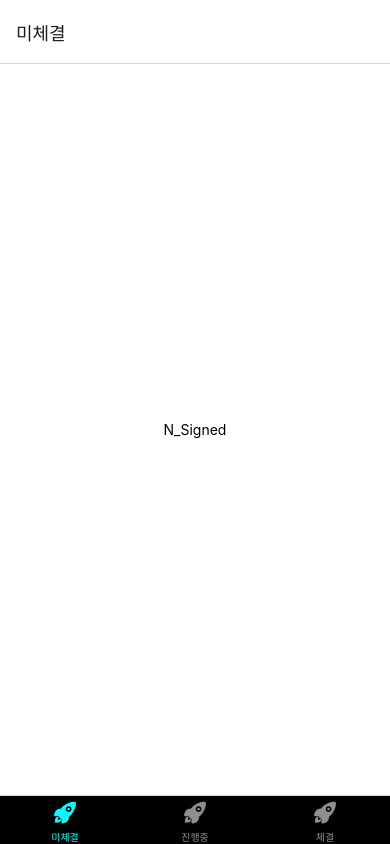
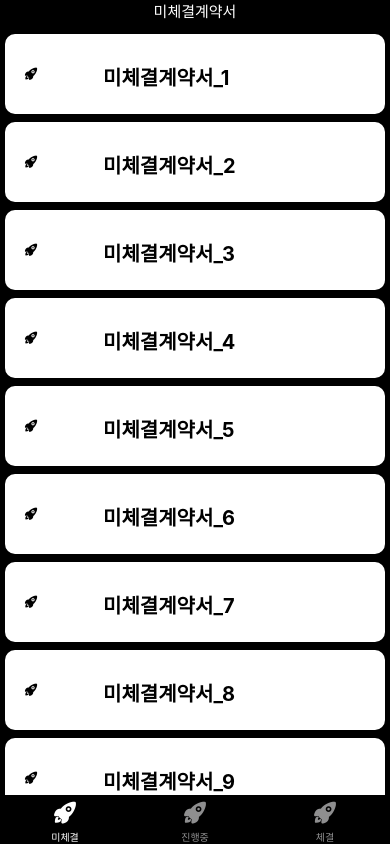
Before and after one commit to ho-sick99/blocker_ver2, a React Native app in the folder frontend/DAPP/: screen /Three_Contracts in a window 390 px wide. Built offline with nearby package versions, Linux system fonts and the light colour scheme.

Commit message:
프론트 전체수정(계약서 페이지 리스트, 계약유형3가지에 따른 파일구분, 계약유형3가지에 대한 (보기,삭제,수정,재계약버튼), 전반적인 디자인 수정)

```diff
--- a/frontend/DAPP/screens/N_Signed.js
+++ b/frontend/DAPP/screens/N_Signed.js
@@ -1,22 +1,66 @@
 import React from 'react';
 import {StyleSheet, Text, View} from 'react-native';
+import { TouchableOpacity } from 'react-native-gesture-handler';
 
-class N_Signed extends React.Component {
-  render() {
-    return (
-      <View style={styles.container}>
-        <Text>N_Signed</Text>
+function N_Signed({navigation}) {
+  return (
+    <View style={styles.container}>
+      <View style={styles.container2}>
+        <TouchableOpacity style={styles.button_of_del} onPress={() => alert("삭제")}>
+          <Text style={styles.del}>DEL</Text>
+        </TouchableOpacity>
+        <TouchableOpacity style={styles.space}></TouchableOpacity>
+        <TouchableOpacity style={styles.button_of_edit} onPress={() => alert("수정")}>
+          <Text style={styles.edit}>EDIT</Text>
+        </TouchableOpacity>
       </View>
-    );
-  }
+    </View>
+
+  );
 }
 
 const styles = StyleSheet.create({
   container: {
     flex: 1,
+    backgroundColor:'black',
     justifyContent: 'center',
     alignItems: 'center',
-    backgroundColor: 'white',
+  },
+  container2: {
+    flexDirection:'row',
+    width: 310,
+    height: 50,
+    marginTop:500,
+  },
+  button_of_del: {
+    backgroundColor:"#FFFFFF",
+    width: 130,
+    height: 50,
+    borderRadius:10,
+    justifyContent: 'center',
+    alignItems: 'center',
+  },
+  del: {
+    fontSize:23,
+    color: 'black',
+    fontWeight: 'bold',
+  },
+  space: {
+    width: 50,
+    height: 50,
+  },
+  button_of_edit: {
+    backgroundColor:"#FFFFFF",
+    width: 130,
+    height: 50,
+    borderRadius:10,
+    justifyContent: 'center',
+    alignItems: 'center',
+  },
+  edit: {
+    fontSize:23,
+    color: 'black',
+    fontWeight: 'bold',
   },
 });
 
--- a/frontend/DAPP/screens/Notice_board.js
+++ b/frontend/DAPP/screens/Notice_board.js
@@ -32,8 +32,8 @@ const Notice_board = () => {
     <Drawer.Navigator
       useLegacyImplementation
       screenOptions={{
-        headerStyle: { height: 110, backgroundColor: "black" },
-        headerTitleStyle: { color: "#0DF9FF", fontSize: 25 ,},
+        headerStyle: { height: 110, backgroundColor: "black", shadowOpacity:0},
+        headerTitleStyle: { color: "white", fontSize: 25 ,},
         drawerPosition:'left',
         headerTintColor:"white",
         drawerActiveBackgroundColor: "#0DF9FF",
--- a/frontend/DAPP/screens/Proceeding.js
+++ b/frontend/DAPP/screens/Proceeding.js
@@ -1,22 +1,65 @@
 import React from 'react';
 import {StyleSheet, Text, View} from 'react-native';
+import { TouchableOpacity } from 'react-native-gesture-handler';
 
-class Proceeding extends React.Component {
-  render() {
-    return (
-      <View style={styles.container}>
-        <Text>Proceeding</Text>
+function Proceeding({navigation}) {
+  return (
+    <View style={styles.container}>
+      <View style={styles.container2}>
+        <TouchableOpacity style={styles.button_of_del} onPress={() => alert("삭제")}>
+          <Text style={styles.del}>DEL</Text>
+        </TouchableOpacity>
+        <TouchableOpacity style={styles.space}></TouchableOpacity>
+        <TouchableOpacity style={styles.button_of_edit} onPress={() => alert("수정")}>
+          <Text style={styles.edit}>EDIT</Text>
+        </TouchableOpacity>
       </View>
-    );
-  }
+    </View>
+  );
 }
 
 const styles = StyleSheet.create({
   container: {
     flex: 1,
+    backgroundColor:'black',
     justifyContent: 'center',
     alignItems: 'center',
-    backgroundColor: 'white',
+  },
+  container2: {
+    flexDirection:'row',
+    width: 310,
+    height: 50,
+    marginTop:500,
+  },
+  button_of_del: {
+    backgroundColor:"#0DF9FF",
+    width: 130,
+    height: 50,
+    borderRadius:10,
+    justifyContent: 'center',
+    alignItems: 'center',
+  },
+  del: {
+    fontSize:23,
+    color: 'black',
+    fontWeight: 'bold',
+  },
+  space: {
+    width: 50,
+    height: 50,
+  },
+  button_of_edit: {
+    backgroundColor:"#0DF9FF",
+    width: 130,
+    height: 50,
+    borderRadius:10,
+    justifyContent: 'center',
+    alignItems: 'center',
+  },
+  edit: {
+    fontSize:23,
+    color: 'black',
+    fontWeight: 'bold',
   },
 });
 
--- a/frontend/DAPP/screens/Signed.js
+++ b/frontend/DAPP/screens/Signed.js
@@ -1,23 +1,47 @@
 import React from 'react';
 import {StyleSheet, Text, View} from 'react-native';
+import { TouchableOpacity } from 'react-native-gesture-handler';
 
-class Signed extends React.Component {
-  render() {
-    return (
-      <View style={styles.container}>
-        <Text>Signed</Text>
+function Proceeding({navigation}) {
+  return (
+    <View style={styles.container}>
+      <View style={styles.container2}>
+
+        <TouchableOpacity style={styles.button_of_edit} onPress={() => alert("재계약")}>
+          <Text style={styles.edit}>RE-CONTRACT</Text>
+        </TouchableOpacity>
       </View>
-    );
-  }
+    </View>
+
+  );
 }
 
 const styles = StyleSheet.create({
   container: {
     flex: 1,
+    backgroundColor:'black',
     justifyContent: 'center',
     alignItems: 'center',
-    backgroundColor: 'white',
+  },
+  container2: {
+    flexDirection:'row',
+    width: 310,
+    height: 50,
+    marginTop:500,
+  },
+  button_of_edit: {
+    backgroundColor:'#007376',
+    width: 310,
+    height: 50,
+    borderRadius:10,
+    justifyContent: 'center',
+    alignItems: 'center',
+  },
+  edit: {
+    fontSize:23,
+    color: '#ffffff',
+    fontWeight: 'bold',
   },
 });
 
-export default Signed;
+export default Proceeding;
--- a/frontend/DAPP/screens/Three_Contracts.js
+++ b/frontend/DAPP/screens/Three_Contracts.js
@@ -1,45 +1,224 @@
 import React from 'react';
-import {NavigationContainer} from '@react-navigation/native';
 import {createBottomTabNavigator} from '@react-navigation/bottom-tabs';
-import {Text} from 'react-native';
+import {StyleSheet, View, Button, Text,FlatList,TouchableOpacity} from 'react-native';
 import Icon from "@expo/vector-icons/Ionicons";
-
-//각 옆텝 화면 가져오기
-import N_Signed from './N_Signed';
-import Proceeding from './Proceeding';
-import Signed from './Signed';
-
 
 const Tab = createBottomTabNavigator();
 
-//https://eunbin00.tistory.com/42
-//https://jeffgukang.github.io/react-native-tutorial/docs/router-tutorial/02-react-navigation-tab/react-navigation-tab-kr.html
+//벡엔드는 여기서 진행하면 됨
+const DATA1 = [ '미체결계약서_1','미체결계약서_2','미체결계약서_3','미체결계약서_4','미체결계약서_5','미체결계약서_6','미체결계약서_7','미체결계약서_8','미체결계약서_9','미체결계약서_10']
+const DATA2 = [ '진행중계약서_1','진행중계약서_2','진행중계약서_3','진행중계약서_4','진행중계약서_5','진행중계약서_6','진행중계약서_7','진행중계약서_8','진행중계약서_9','진행중계약서_10']
+const DATA3 = [ '체결계약서_1','체결계약서_2','체결계약서_3','체결계약서_4','체결계약서_5','체결계약서_6','체결계약서_7','체결계약서_8','체결계약서_9','체결계약서_10']
+const icon_color = '#000000';
+const icon_color2 = '#000000';
+const icon_color3 = '#ffffff';
+const icon_size = "50";
+const main_color = "#0DF9FF";
+
 function Three_Contracts() {
   return (
-    <NavigationContainer independent={true}>
+    <Tab.Navigator
+      initialRouteName="N_Signed"
+      screenOptions={{
+        tabBarActiveTintColor: "#0DF9FF",
+        headerShown:false,
+        tabBarStyle: {
+          backgroundColor: 'black',
+          borderTopWidth: 0,
 
-      <Tab.Navigator initialRouteName="N_Signed" screenOptions={({ route }) => ({
-                tabBarIcon: props => {},tabBarStyle: {
-                    backgroundColor: '#000000',
-                },
-                tabBarActiveTintColor: '#0DF9FF',
-            })}>
+        }
+      }}
+      >
+      <Tab.Screen
+        name="N_Signed"
+        component={N_Signed}
+        options={{
+          title: '미체결',
+          tabBarIcon: ({color, size}) => (
+            <Icon name="rocket" color={color} size={size} />
+          ),
+          tabBarActiveTintColor: "#FFFFFF",
+        }}
+      />
+      <Tab.Screen
+        name="Proceeding"
+        component={Proceeding}
+        options={{
+          title: '진행중',
+          tabBarIcon: ({color, size}) => (
+            <Icon name="rocket" color={color} size={size} />
+          ),
+          tabBarActiveTintColor: "#0DF9FF",
+        }}
+      />
+      <Tab.Screen
+        name="Signed"
+        component={Signed}
+        options={{
+          title: '체결',
 
-        <Tab.Screen name="N_Signed" component={N_Signed} options={{title: '미체결', tabBarIcon: ({color, size}) => (
-                <Icon name="rocket" color={color} size={size}  />),}} >
-        </Tab.Screen>
-
-        <Tab.Screen name="Proceeding" component={Proceeding} options={{title: '진행중', tabBarIcon: ({color, size}) => (
-                <Icon name="rocket" color={color} size={size}  />),}} >
-        </Tab.Screen>
-
-        <Tab.Screen name="Signed" component={Signed} options={{title: '체결', tabBarIcon: ({color, size}) => (
-                <Icon name="rocket" color={color} size={size}  />),}} >
-        </Tab.Screen>
-
-      </Tab.Navigator>
-    </NavigationContainer>
+          tabBarIcon: ({color, size}) => (
+            <Icon name="rocket" color={color} size={size} />
+          ),
+          tabBarActiveTintColor: '#007376',
+        }}
+      />
+    </Tab.Navigator>
   );
 }
 
+/////////
+function N_Signed({navigation}) {
+  return (
+    <View style={styles.container}>
+      <Text style={styles.h_text_style}>미체결계약서</Text>
+      <FlatList data={DATA1} showsVerticalScrollIndicator={false} renderItem={({item}) => (
+        <View style={styles.view_style}>
+          <TouchableOpacity style={styles.contract_click_style} onPress={() => navigation.push('N_Signed')}>
+            <Icon name="rocket" color={icon_color} size={icon_size}/>
+            <Text style={styles.text_style}>{item}</Text>
+          </TouchableOpacity>
+        </View>
+      )}>
+      </FlatList>
+    </View>
+  );
+}
+
+function Proceeding({navigation}) {
+  return (
+    <View style={styles.container}>
+      <Text style={styles.h_text_style2}>진행중계약서</Text>
+      <FlatList data={DATA2} showsVerticalScrollIndicator={false} renderItem={({item}) => (
+        <View style={styles.view_style2}>
+          <TouchableOpacity style={styles.contract_click_style} onPress={() => navigation.push('Proceeding')}>
+            <Icon name="rocket" color={icon_color2} size={icon_size}/>
+            <Text style={styles.text_style2}>{item}</Text>
+          </TouchableOpacity>
+        </View>
+      )}>
+      </FlatList>
+    </View>
+  );
+}
+
+function Signed({navigation}) {
+  return (
+    <View style={styles.container}>
+      <Text style={styles.h_text_style3}>체결계약서</Text>
+      <FlatList data={DATA3} showsVerticalScrollIndicator={false} renderItem={({item}) => (
+        <View style={styles.view_style3}>
+          <TouchableOpacity style={styles.contract_click_style} onPress={() => navigation.push('Signed')}>
+            <Icon name="rocket" color={icon_color3} size={icon_size}/>
+            <Text style={styles.text_style3}>{item}</Text>
+          </TouchableOpacity>
+        </View>
+      )}>
+      </FlatList>
+    </View>
+  );
+}
+
+
 export default Three_Contracts;
+
+const styles = StyleSheet.create({
+  container: {
+    justifyContent: 'center',
+    alignItems: 'center',
+    backgroundColor: '#000000',
+  },
+  h_text_style: {
+    backgroundColor: '#000000',
+    width: 390,
+    height:30,
+    color: '#ffffff',
+    fontSize:15,
+    textAlign:'center',
+    color: '#ffffff',
+  },
+  h_text_style2: {
+    backgroundColor: '#000000',
+    width: 390,
+    height:30,
+    color: '#ffffff',
+    fontSize:15,
+    textAlign:'center',
+    color: '#ffffff',
+  },
+  h_text_style3: {
+    backgroundColor: '#000000',
+    width: 390,
+    height:30,
+    color: '#ffffff',
+    fontSize:15,
+    textAlign:'center',
+    color: '#ffffff',
+  },
+  view_style: {
+    backgroundColor: '#ffffff',
+    borderRadius: 10,
+    width: 380,
+    height:80,
+    marginVertical: 4,
+    color: '#ffffff',
+    justifyContent : 'center',
+    borderColor: '#ffffff',
+    borderWidth:5,
+  },
+  view_style2: {
+    backgroundColor: "#0DF9FF",
+    borderRadius: 10,
+    width: 380,
+    height:80,
+    marginVertical: 4,
+    color: '#ffffff',
+    justifyContent : 'center',
+    borderColor: "#0DF9FF",
+    borderWidth:5,
+  },
+  view_style3: {
+    backgroundColor: '#007376',
+    borderRadius: 10,
+    width: 380,
+    height:80,
+    marginVertical: 4,
+    color: '#ffffff',
+    justifyContent : 'center',
+    borderColor: '#007376',
+    borderWidth:5,
+  },
+  contract_click_style: {
+    padding:4,
+    marginLeft:10,
+    alignItems: 'center',
+    flexDirection:'row',
+  },
+  text_style: {
+    width: 370,
+    height:80,
+    fontSize:20,
+    marginLeft:65,
+    marginTop: 55,
+    color: 'black',
+    fontWeight: 'bold',
+  },
+  text_style2: {
+    width: 370,
+    height:80,
+    fontSize:20,
+    marginLeft:65,
+    marginTop: 55,
+    color: 'black',
+    fontWeight: 'bold',
+  },
+  text_style3: {
+    width: 370,
+    height:80,
+    fontSize:20,
+    marginLeft:70,
+    marginTop: 55,
+    color: '#ffffff',
+    fontWeight: 'bold',
+  },
+});
```
Also changed, not shown: frontend/DAPP/App.js (+31 -0 lines).
